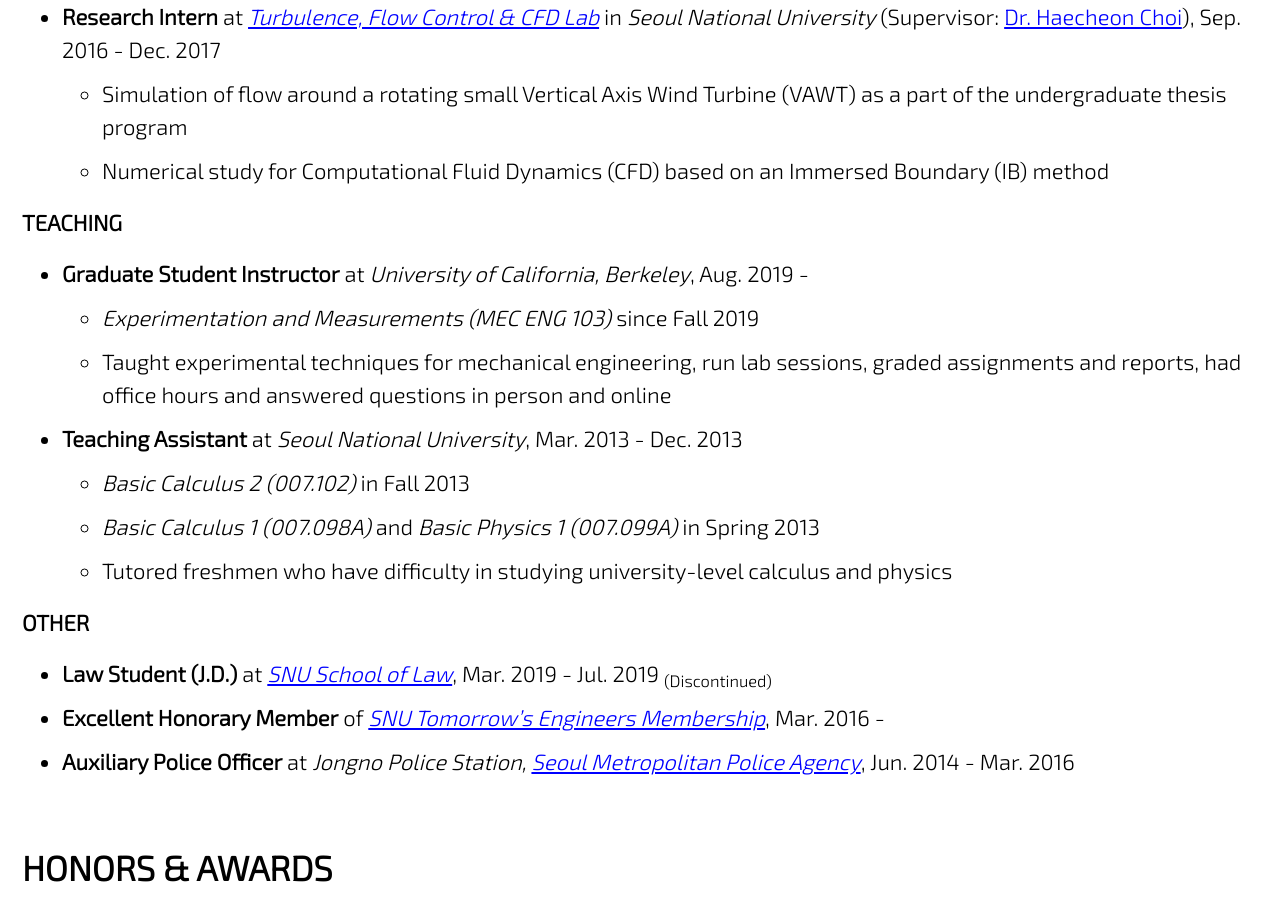
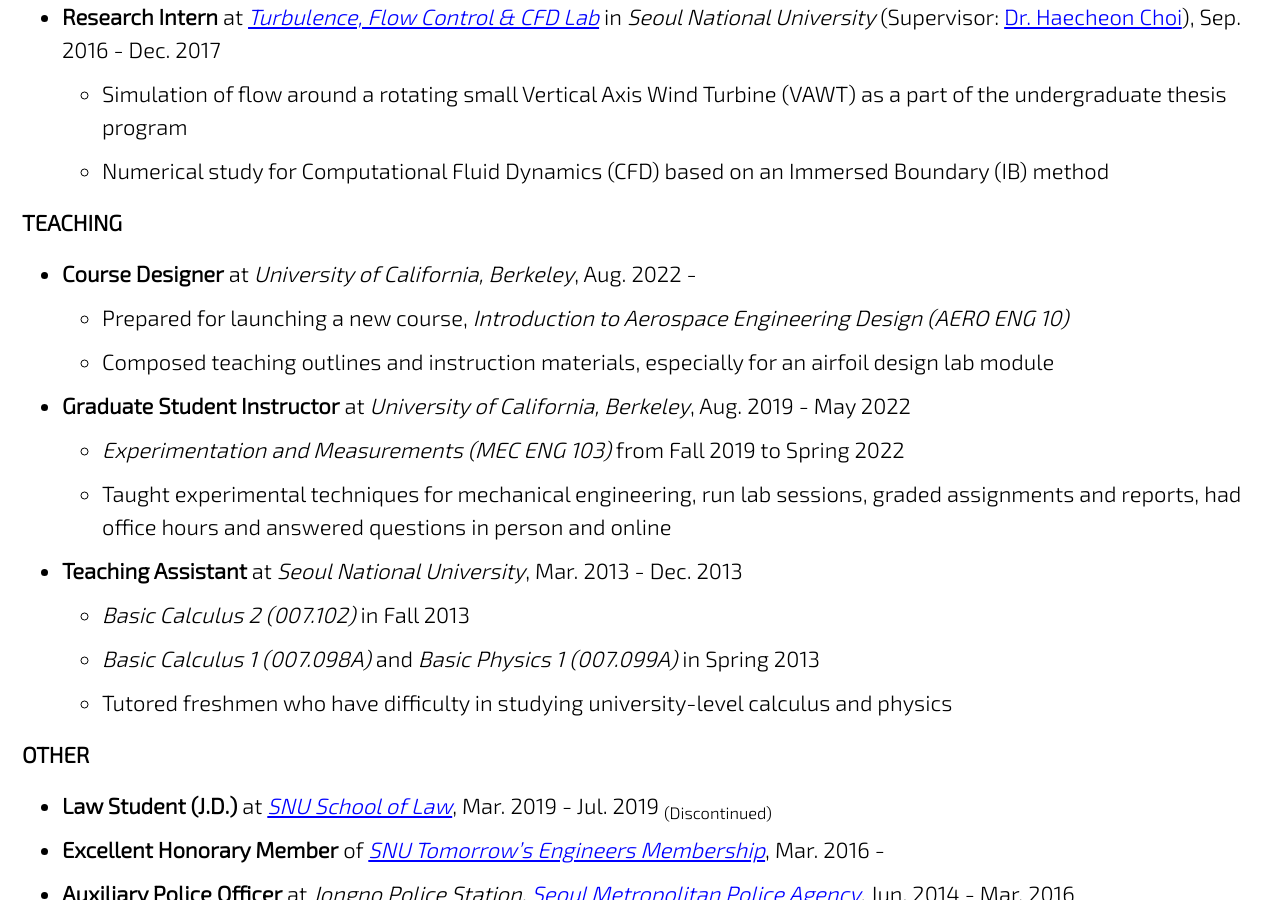
Before and after one commit to jun9303/jun9303.github.io, a Jekyll site: the page built from _pages/about.md, in a window 1280 px wide and 900 px high, scrolled down 1974 px. Built offline with Jekyll 4.4.1, drawn with Linux system fonts in a browser that asks for light colours; cached includes are drawn as plain includes; nearby versions of some CDN libraries.

Commit message:
Profile updates 110322

```diff
--- a/_pages/about.md
+++ b/_pages/about.md
@@ -71,8 +71,12 @@ feature_row:
 
 ### TEACHING
 
-- **Graduate Student Instructor** at *University of California, Berkeley*, Aug. 2019 -
-  + *Experimentation and Measurements (MEC ENG 103)* since Fall 2019
+- **Course Designer** at *University of California, Berkeley*, Aug. 2022 -
+  + Prepared for launching a new course, *Introduction to Aerospace Engineering Design (AERO ENG 10)*
+  + Composed teaching outlines and instruction materials, especially for an airfoil design lab module
+
+- **Graduate Student Instructor** at *University of California, Berkeley*, Aug. 2019 - May 2022
+  + *Experimentation and Measurements (MEC ENG 103)* from Fall 2019 to Spring 2022
   + Taught experimental techniques for mechanical engineering, run lab sessions, graded assignments and reports, had office hours and answered questions in person and online
 
 - **Teaching Assistant** at *Seoul National University*, Mar. 2013 - Dec. 2013
```
Also changed, not shown: 1 other file.
